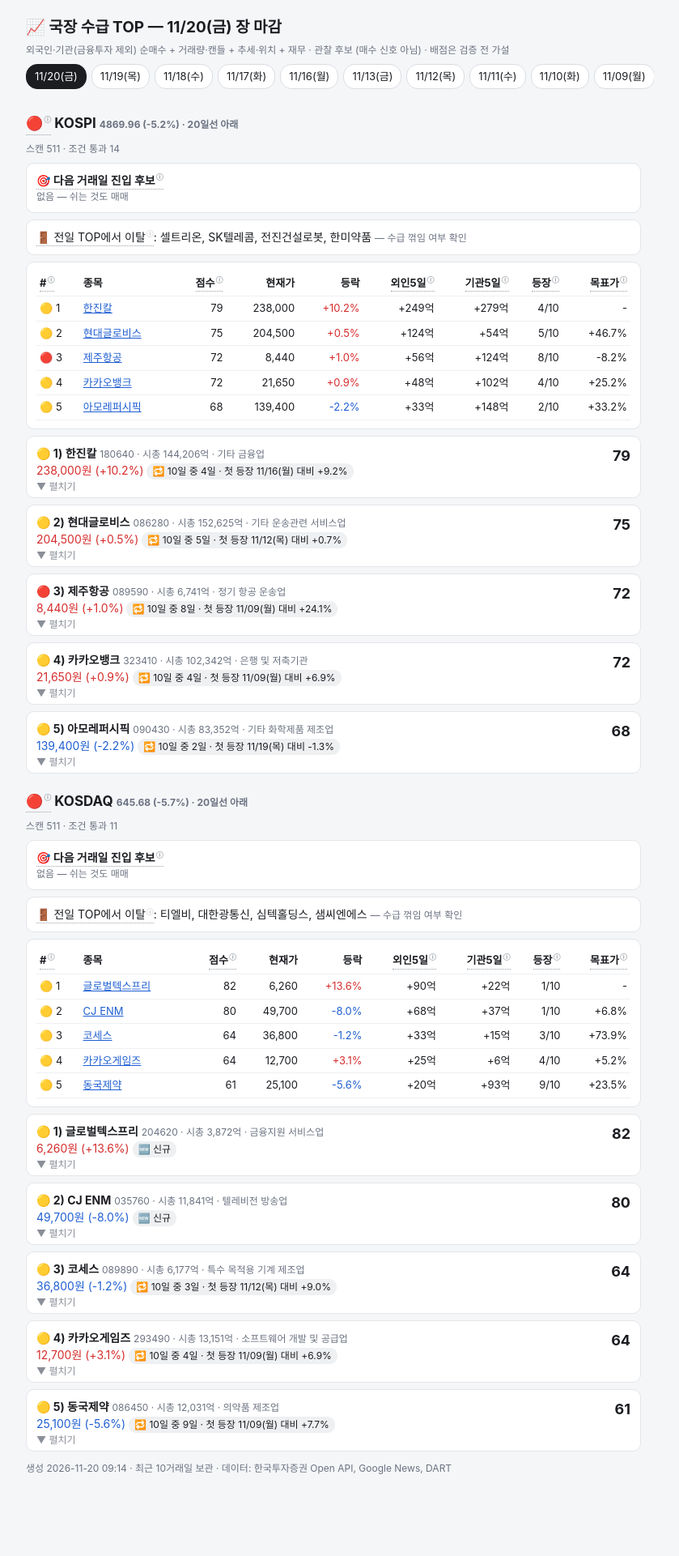
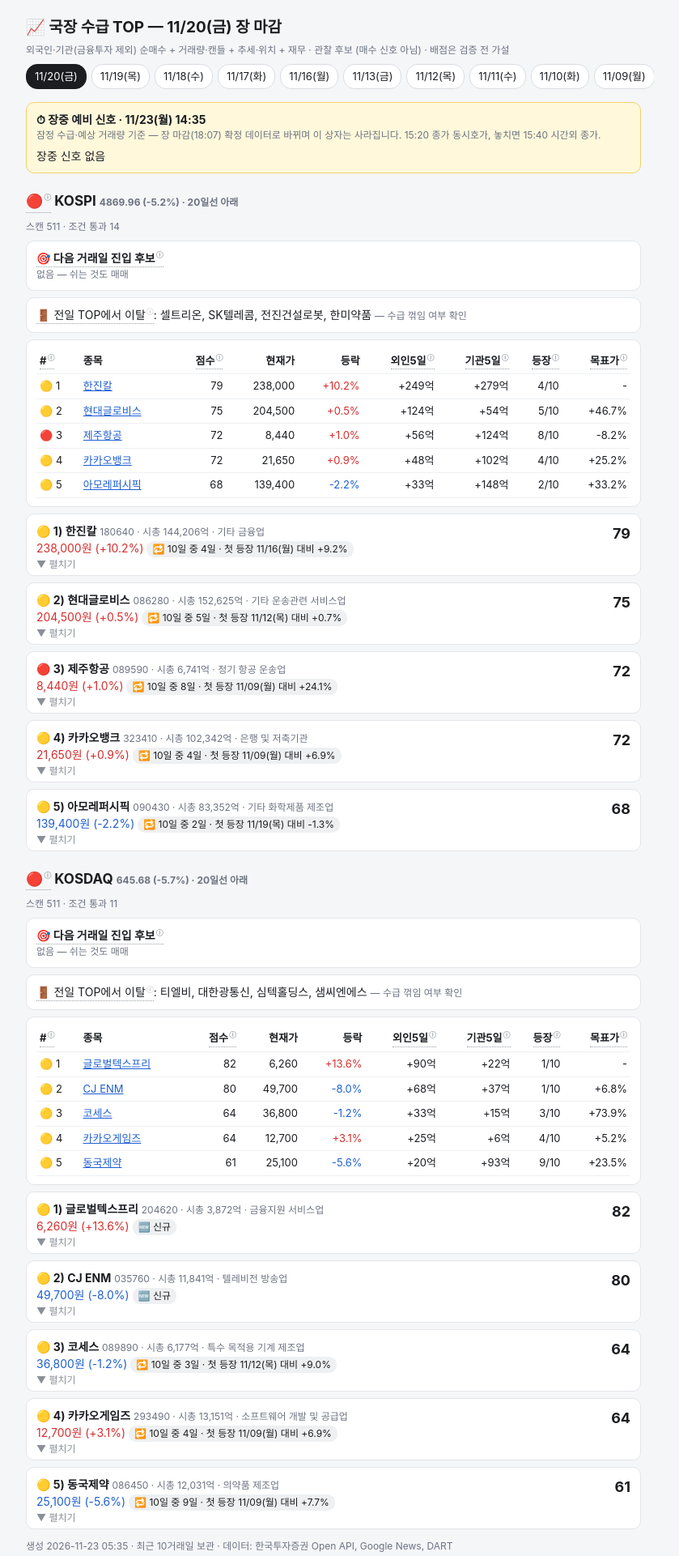
Before and after one commit to janbakbakee/woong, a plain HTML site: page docs/kstock/20261120.html in a window 1280 px wide. Shown: the whole page at 81% size, without its empty margins (228-1067 px from the left). Before the commit the page ends 1874 px from the top, so only its background shows below. Drawn offline with Linux system fonts and the light colour scheme.

Commit message:
국장 수급 페이지 업데이트 (2026-11-23)

```diff
--- a/docs/kstock/20261120.html
+++ b/docs/kstock/20261120.html
@@ -53,7 +53,10 @@
 <div class="muted">외국인·기관(금융투자 제외) 순매수 + 거래량·캔들 + 추세·위치 + 재무 · 관찰 후보 (매수 신호 아님) · 배점은 검증 전 가설</div>
 <nav class="tabs"><a href="20261120.html" class="on">11/20(금)</a><a href="20261119.html" class="">11/19(목)</a><a href="20261118.html" class="">11/18(수)</a><a href="20261117.html" class="">11/17(화)</a><a href="20261116.html" class="">11/16(월)</a><a href="20261113.html" class="">11/13(금)</a><a href="20261112.html" class="">11/12(목)</a><a href="20261111.html" class="">11/11(수)</a><a href="20261110.html" class="">11/10(화)</a><a href="20261109.html" class="">11/09(월)</a><a href="guide.html">📖 지표 해설</a></nav>
 
+<div class="box intra"><b>⏱ 장중 예비 신호 · 11/23(월) 14:35</b>
+<div class="muted">잠정 수급·예상 거래량 기준 — 장 마감(18:07) 확정 데이터로 바뀌며 이 상자는 사라집니다. 15:20 종가 동시호가, 놓치면 15:40 시간외 종가.</div>
 
+<div style="margin-top:6px">장중 신호 없음</div></div>
 
 
 <h2 id="kospi"><button class="t" popovertarget="tip-light">🔴<sup>ⓘ</sup></button> KOSPI <span class="muted">4869.96 (-5.2%) · 20일선 아래</span></h2>
@@ -1135,7 +1138,7 @@
 </div></details>
 
 
-<p class="muted">생성 2026-11-20 09:14 · 최근 10거래일 보관 · 데이터: 한국투자증권 Open API, Google News, DART</p>
+<p class="muted">생성 2026-11-23 05:35 · 최근 10거래일 보관 · 데이터: 한국투자증권 Open API, Google News, DART</p>
 
 <div popover id="tip-parts" class="tip">
 <button class="x" popovertarget="tip-parts" popovertargetaction="hide">닫기</button><b>점수 구성 (100점)</b>
--- /dev/null
+++ b/docs/kstock/intraday.json
@@ -0,0 +1 @@
+{"date": "20261123", "time": "14:35", "signals": {"KOSPI": [], "KOSDAQ": []}}
```
Also changed, not shown: docs/kstock/20261109.html (+1 -1 lines), docs/kstock/20261110.html (+1 -1 lines), docs/kstock/20261111.html (+1 -1 lines), docs/kstock/20261112.html (+1 -1 lines), docs/kstock/20261113.html (+1 -1 lines), docs/kstock/20261116.html (+1 -1 lines), docs/kstock/20261117.html (+1 -1 lines), docs/kstock/20261118.html (+1 -1 lines), docs/kstock/20261119.html (+1 -1 lines), docs/kstock/index.html (+4 -1 lines).
